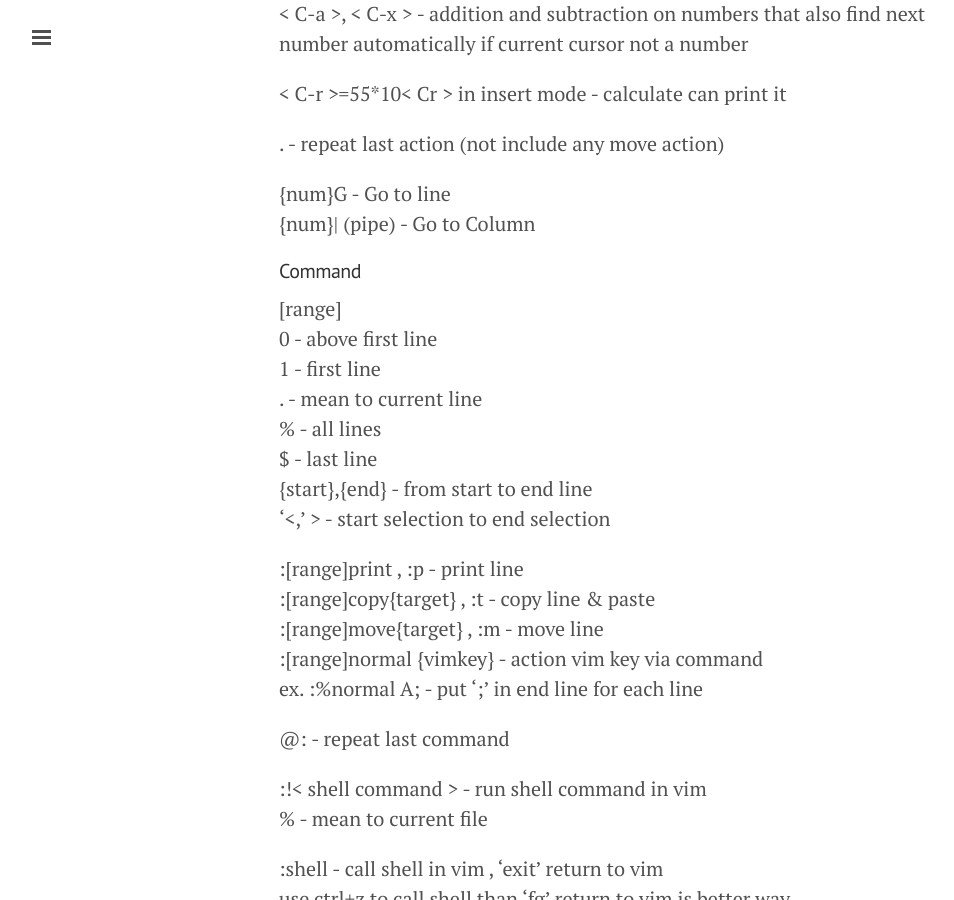
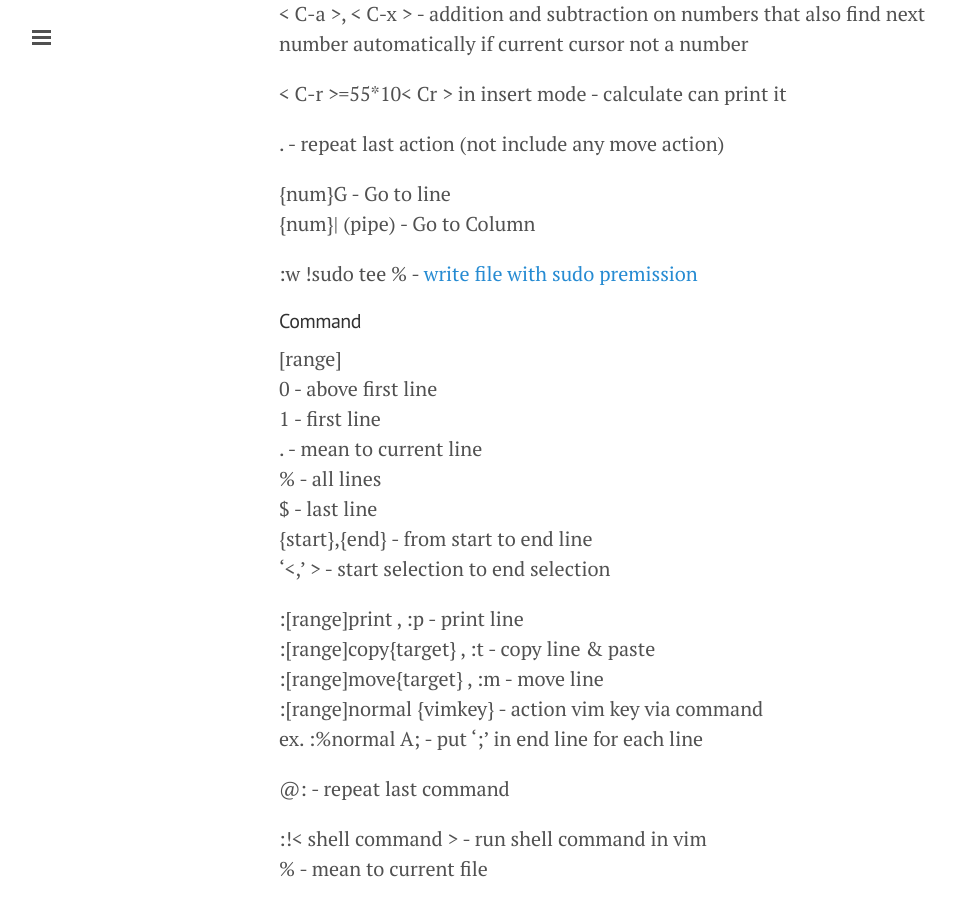
Before and after one commit to ibotdotout/ibotdotout.github.io, a Jekyll site: the page built from _posts/2014-06-09-vim.md, in a window 1280 px wide and 900 px high, scrolled down 1838 px. Shown: the whole window, without its empty margins (1-955 px from the left). Built offline with Jekyll 4.4.1, drawn with Linux system fonts in a browser that asks for light colours; Markdown is read by kramdown in place of the engine named in the settings.

Commit message:
add write file with sudo

```diff
--- a/_posts/2014-06-09-vim.md
+++ b/_posts/2014-06-09-vim.md
@@ -77,6 +77,9 @@ R - repeat mode
 
 {num}G - Go to line
 {num}| (pipe) - Go to Column
+
+:w !sudo tee % - [write file with sudo premission](https://www.youtube.com/watch?v=C6xqO4Z1nIo)
+
 
 
 #### Command
```
